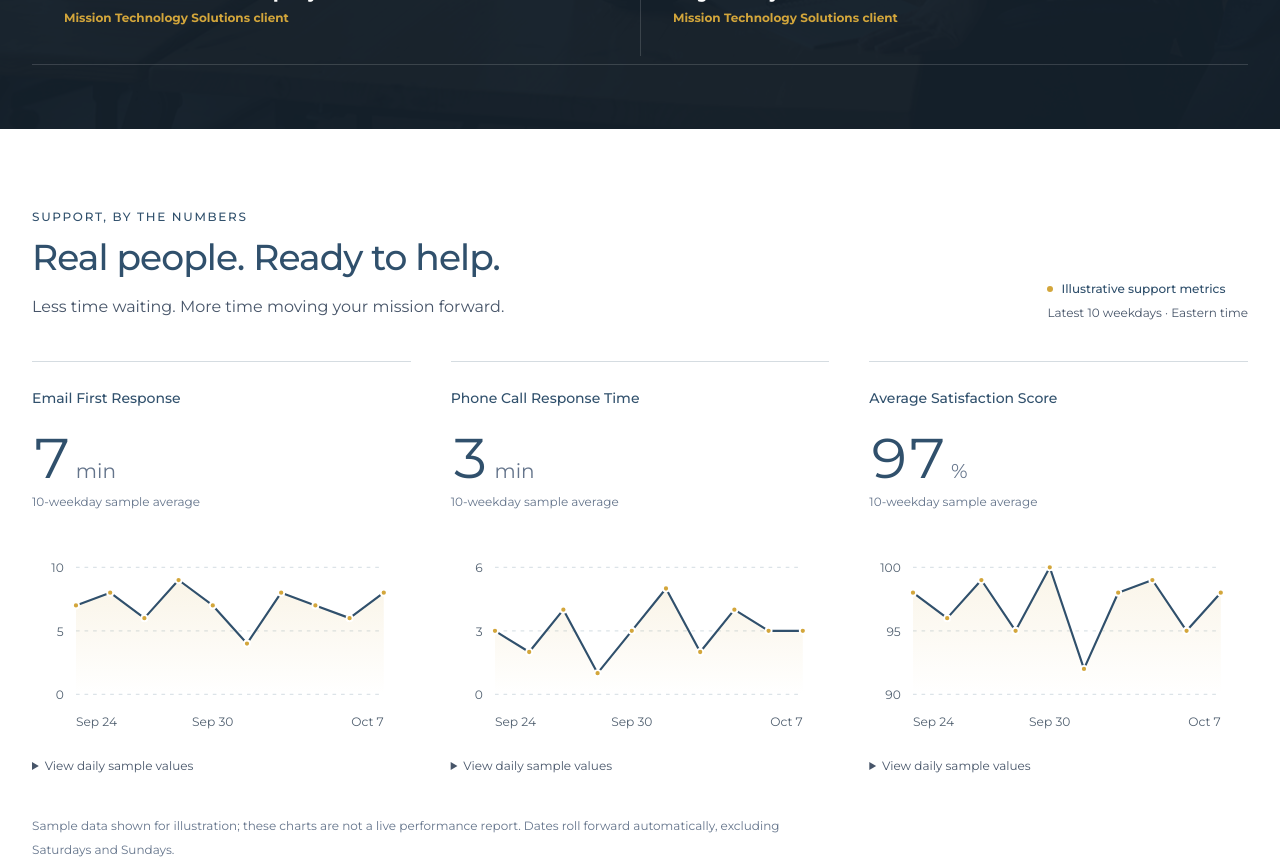
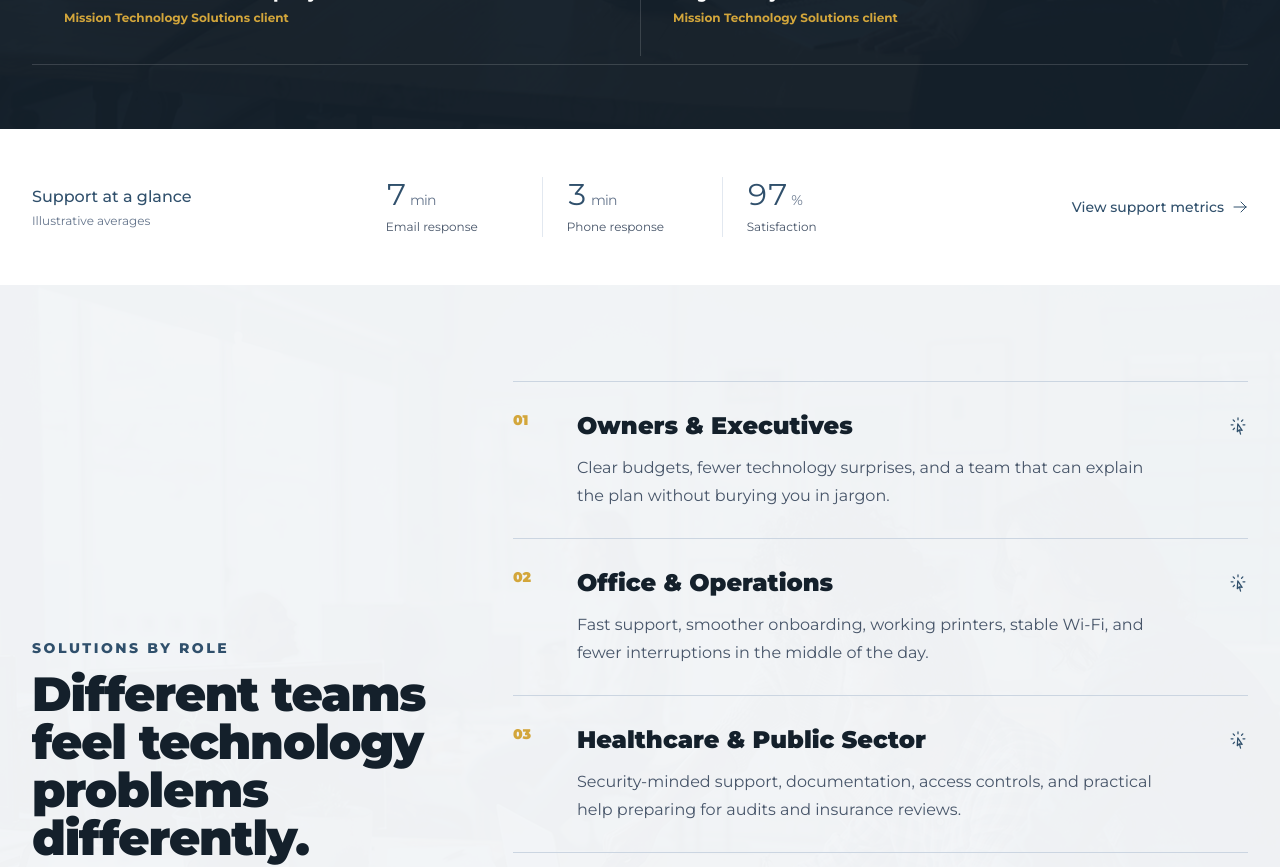
Before and after one commit to MissionTS/mts-site, a Next.js app: page / in a window 1280 px wide. Shown: the part 2220-3087 px from the top of the page. Built offline with nearby package versions, Linux system fonts and the light colour scheme.

Commit message:
Make homepage support metrics a compact linked summary

```diff
--- a/components/SupportStats.tsx
+++ b/components/SupportStats.tsx
@@ -1,6 +1,8 @@
 "use client";
 
 import { useEffect, useState } from "react";
+import Link from "next/link";
+import { ArrowRightIcon } from "@heroicons/react/24/outline";
 
 // Illustrative values only. Replace these series with verified support data
 // before changing the sample-data disclosure or describing this as live.
@@ -26,6 +28,32 @@ function weekdays(now: Date) {
 const dateLabel = (date: Date) => new Intl.DateTimeFormat("en-US", { month: "short", day: "numeric", timeZone: "UTC" }).format(date);
 
 export function SupportStats() {
+  return (
+    <section id="support-stats" aria-label="Support at a glance" className="scroll-mt-28 bg-white py-8 sm:py-10">
+      <div className="mx-auto max-w-[1440px] px-6 lg:px-8">
+        <Link href="/support-stats" className="group block rounded-sm py-2 text-mission-navy transition hover:bg-mission-mist/50 focus-visible:outline focus-visible:outline-2 focus-visible:outline-offset-8 focus-visible:outline-mission-navy">
+          <div className="flex flex-col gap-6 lg:flex-row lg:items-center lg:justify-between">
+            <div>
+              <h2 className="text-base font-medium">Support at a glance</h2>
+              <p className="mt-1 text-xs text-slate-500">Illustrative averages</p>
+            </div>
+            <div className="grid grid-cols-3 divide-x divide-slate-200 lg:min-w-[540px]">
+              {metrics.map((metric, index) => (
+                <div key={metric.id} className="px-3 first:pl-0 sm:px-6 lg:first:pl-6">
+                  <p className="text-3xl font-normal tabular-nums tracking-tight">{metric.values.reduce((sum, value) => sum + value, 0) / metric.values.length}<span className="ml-1 text-sm text-slate-500">{metric.unit}</span></p>
+                  <p className="mt-1 text-xs leading-5 text-slate-600">{["Email response", "Phone response", "Satisfaction"][index]}</p>
+                </div>
+              ))}
+            </div>
+            <span className="inline-flex items-center gap-2 text-sm font-medium">View support metrics <ArrowRightIcon aria-hidden="true" className="h-4 w-4 transition-transform group-hover:translate-x-1 motion-reduce:transform-none" /></span>
+          </div>
+        </Link>
+      </div>
+    </section>
+  );
+}
+
+export function SupportStatsDetail() {
   const [days, setDays] = useState<Date[]>([]);
   useEffect(() => {
     const update = () => setDays(weekdays(new Date()));
@@ -40,7 +68,7 @@ export function SupportStats() {
         <div className="flex flex-col justify-between gap-6 lg:flex-row lg:items-end">
           <div className="max-w-3xl">
             <p className="text-xs font-medium uppercase tracking-[0.14em] text-mission-navy">Support, by the numbers</p>
-            <h2 id="support-stats-title" className="mt-3 text-3xl font-medium leading-tight tracking-tight text-mission-navy sm:text-4xl">Real people. Ready to help.</h2>
+            <h1 id="support-stats-title" className="mt-3 text-3xl font-medium leading-tight tracking-tight text-mission-navy sm:text-4xl">Real people. Ready to help.</h1>
             <p className="mt-4 text-base leading-7 text-slate-600">Less time waiting. More time moving your mission forward.</p>
           </div>
           <div className="text-sm text-slate-600">
```
